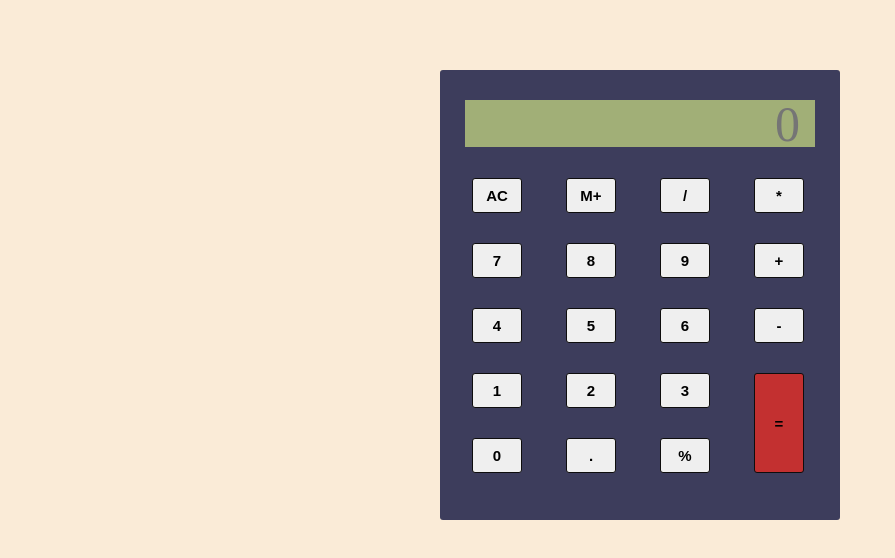
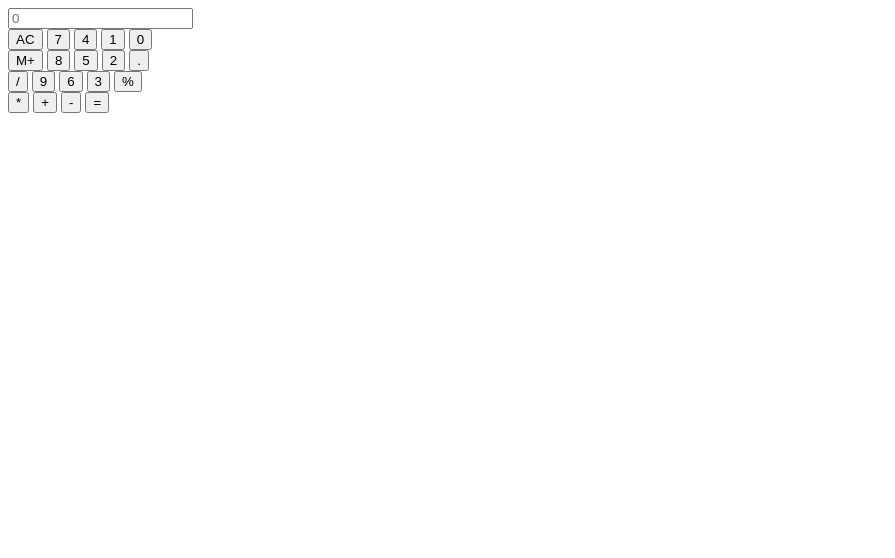
Before and after one commit to Tusharzade2002/Calculater-project, a plain HTML site: page index.html in a window 1280 px wide. Shown: the whole page, without its empty margins (0-895 px from the left). Drawn offline with Linux system fonts and the light colour scheme; a web font is replaced by a local one.

```diff
--- a/index.html
+++ b/index.html
@@ -5,75 +5,13 @@
     <meta name="viewport" content="width=device-width, initial-scale=1.0">
     <title>Calculator</title>
 </head>
-<style>
-    body{
-        margin: 0;
-        padding: 0;
-        background-color: antiquewhite;
-        display: flex;
-        justify-content: center;
-        align-items: center;
-        margin-top: 70px;
-    }
-    .container{
-        height: 450px;
-        width: 400px;
-        background-color:#3D3D5C;
-        border-radius: 3px;
-    }
-    .input-text{
-        background-color: #A1AF77;
-        display: block;
-        margin: 10px auto;
-        margin-top: 30px;
-        border: none;
-        width: 80%;
-        height: 45px;
-        text-align: right;
-        color: black;
-        padding: 1px 15px;
-        font-size: 50px;
-        font-family: myFirstFont;
-    }
-    .btn-container{
-        display: flex;
-        padding: 0px 10px;
-    }
-    .btn-colum{
-        display: flex;
-        flex-direction: column;
-        padding: 3px 10px;
-        margin: 3px;
-    }
-    .btn{
-        border-radius: 3px;
-        margin: 15px 9px;
-        height: 35px;
-        width: 50px;
-        font-size: 15px;
-        font-weight: bold;
-        border: 1px solid rgb(14, 13, 13);
-        cursor: pointer;
-    }
-    .btn-equalto{
-        height: 100px;
-        background-color: rgb(195, 48, 48);
-    }
-    @font-face {
-  font-family: myFirstFont;
-  src: url(Calculator.ttf);
-  font-weight: bolder;
-  font-size: 300px;
-  color: black;
-}
-</style>
 <body>
     <div class="container">
         <input type="text" placeholder="0" class="input-text" id="input-text" name="display"/>
         <div class="btn-container">
               <div class="btn-colum">
                 <button id="Ac-btn"  class="btn">AC </button>
-                <button id="7-btn" value="7" class="btn" onclick="display.value='7'">7</button>
+                <button id="7-btn" class="btn">7</button>
                 <button id="4-btn" class="btn">4</button>
                 <button id="1-btn" class="btn">1</button>
                 <button id="0-btn" class="btn">0</button>
@@ -94,13 +32,12 @@
               </div>
               <div class="btn-colum">
                 <button id="*-btn" class="btn">*</button>
-                <button id="+-btn" onclick="btnplus()" class="btn">+</button>
+                <button id="+-btn" class="btn">+</button>
                 <button id="--btn" class="btn">-</button>
                 <button id="=-btn" class="btn btn-equalto">=</button>
               </div>
         </div>
     </div>
-    <script>
-    </script>
+
 </body>
 </html>
```
